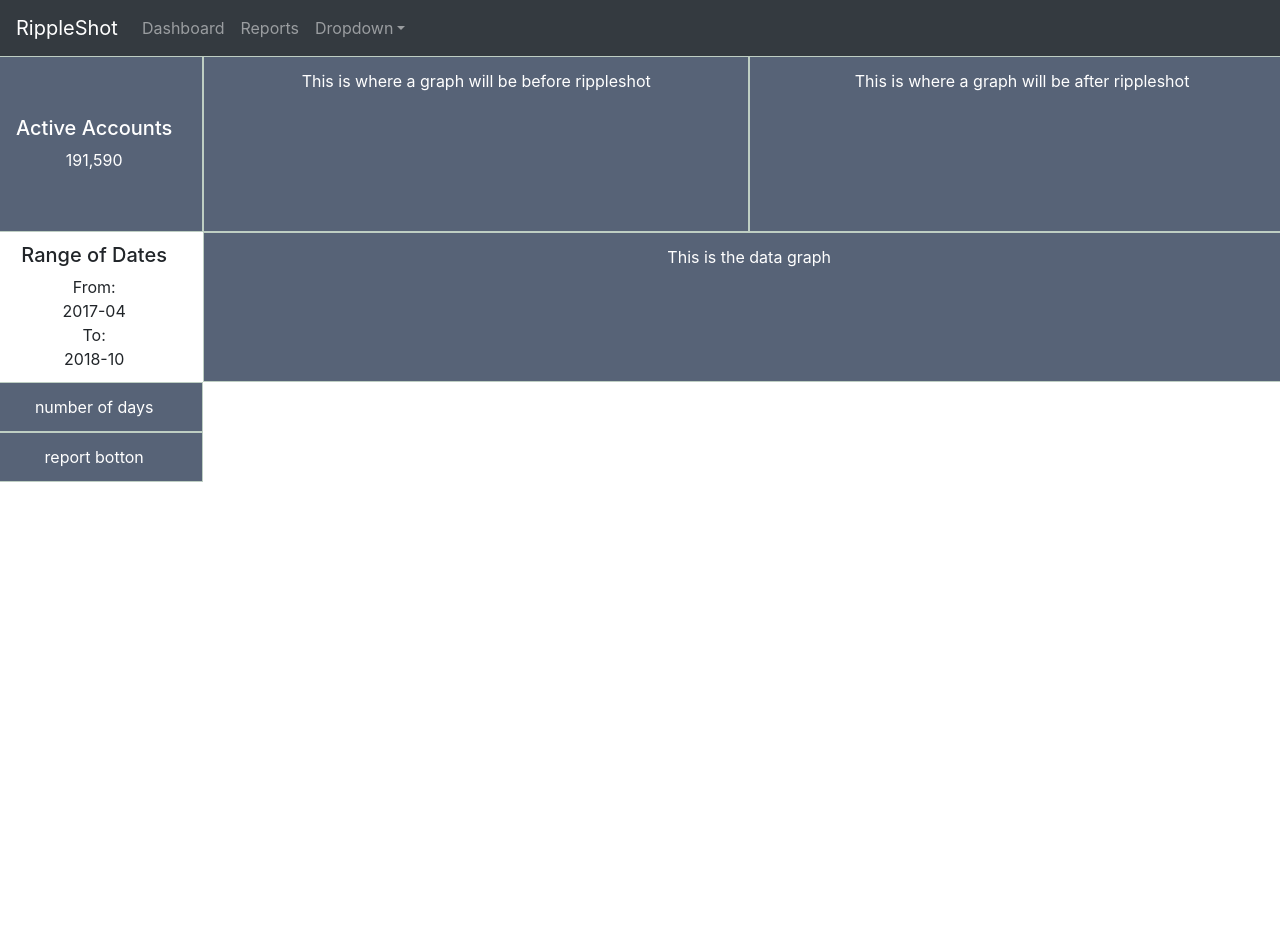
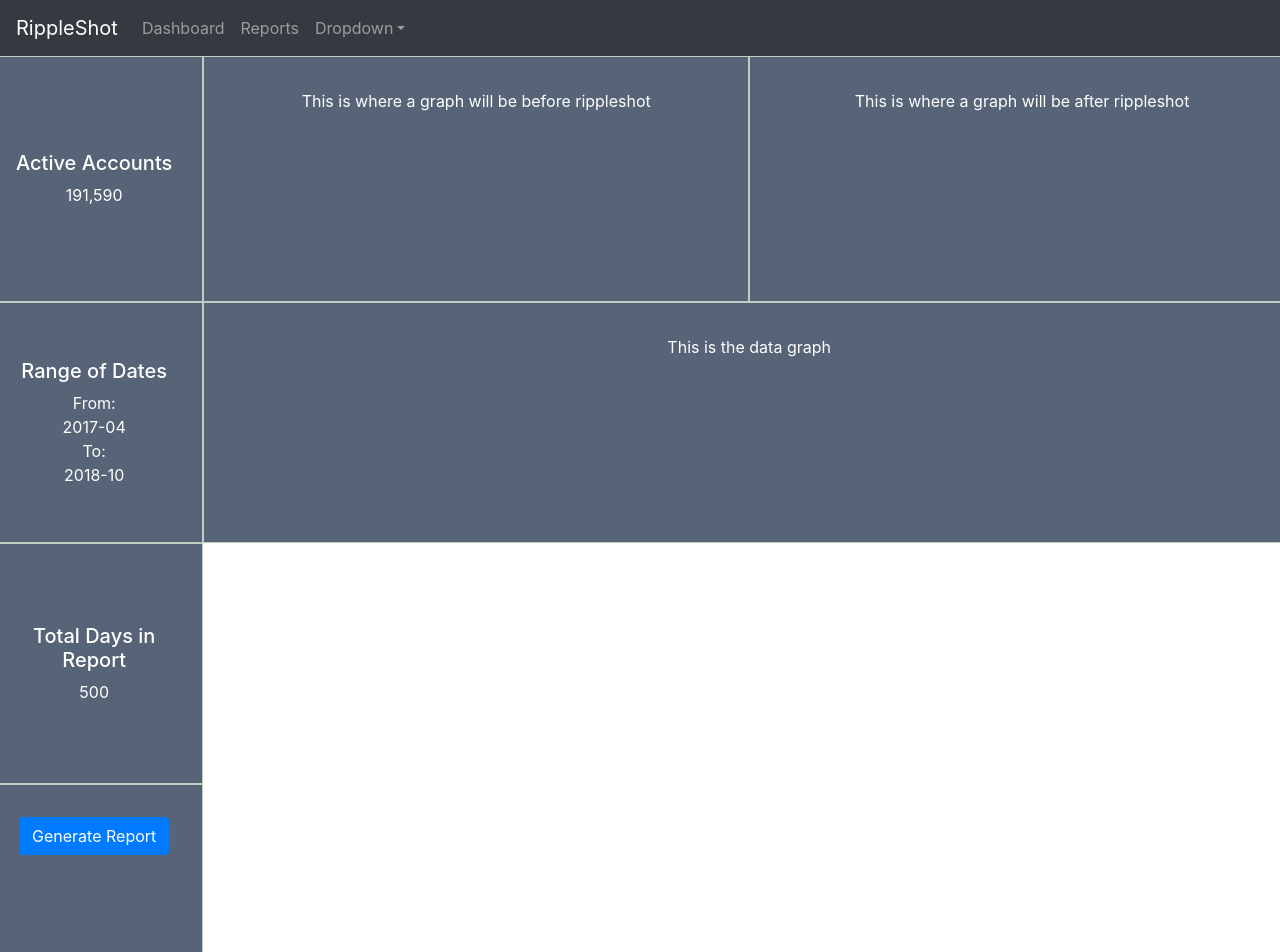
Before and after one commit to jcerda1/monthly-fraud-loss, a React (Create React App) app: page / in a window 1280 px wide. Shown: the top 952 px of the page. Before the commit the page ends 800 px from the top, so only its background shows below. Built offline with nearby package versions, Linux system fonts and the light colour scheme.

Commit message:
add css to grid

```diff
--- a/public/index.html
+++ b/public/index.html
@@ -24,7 +24,7 @@
     -->
     <!-- React-Bootstrap CSS -->
     <link rel="stylesheet" href="https://stackpath.bootstrapcdn.com/bootstrap/4.3.1/css/bootstrap.min.css" integrity="sha384-ggOyR0iXCbMQv3Xipma34MD+dH/1fQ784/j6cY/iJTQUOhcWr7x9JvoRxT2MZw1T" crossorigin="anonymous">
-    <title>React App</title>
+    <title>RippleShot</title>
   </head>
   <body>
     <noscript>You need to enable JavaScript to run this app.</noscript>
--- a/src/App.css
+++ b/src/App.css
@@ -24,9 +24,9 @@
 }
 
 .col {
-  padding-top: .75rem;
-  padding-bottom: .75rem;
-
+  padding-top: 2em;
+  padding-bottom: 2em;
+  text-align: center;
   border: 1px solid rgb(190, 206, 195);
   background-color: #576377;
   color: white;
--- a/src/components/ActiveAccount.js
+++ b/src/components/ActiveAccount.js
@@ -4,7 +4,7 @@ import React from 'react';
 
 let ActiveAccount = (props) => {
     return (
-      <div style={{'height': '150px', alignContent: 'center'}}>
+      <div style={{'height': '180px', alignContent: 'center'}}>
         <h5>
            Active Accounts
         </h5>
--- a/src/components/App.js
+++ b/src/components/App.js
@@ -1,11 +1,12 @@
 import React, { Component } from 'react';
 import '../App.css';
 import { Row, Col }  from 'react-bootstrap';
-import {mockData} from '../mockData/data'
+import {mockData} from '../mockData/data';
 import Header from './Header.js';
-import ActiveAccount from './ActiveAccount'
-import DateRange from './DateRange'
-
+import ActiveAccount from './ActiveAccount';
+import DateRange from './DateRange';
+import DaysRange from './DaysRange';
+import ReportButton from './ReportButton';
 
 class App extends Component {
   constructor() {
@@ -16,30 +17,33 @@ class App extends Component {
     }
   }
   render() {
-    console.log(this)
     return (
       <div className="App">
         <Header/>
           <Row>
-            <Col className="col" lg={2} md={2} sm={12} xs={12}>
+            <Col className="col" lg={2} md={2} sm={4} xs={12}>
               <ActiveAccount active={this.state.activeAccounts}/>
             </Col>
-            <Col className="col" lg={5} md={5} sm={12} xs={12}>
+            <Col className="col" lg={5} md={5} sm={4} xs={12}>
               This is where a graph will be before rippleshot
             </Col>
-            <Col className="col" lg={5} md={5} sm={12} xs={12}>
+            <Col className="col" lg={5} md={5} sm={4} xs={12}>
               This is where a graph will be after rippleshot
             </Col>
           </Row>
 
           <Row>
             <Col
+              className="col"
               xs={{span: 12, order: 2}}
               sm={{span: 12, order: 2}}
               md={{span: 2, order: 1}}
               lg={{span: 2, order: 1}}
             >
-              <DateRange fromRange={this.state.fraudLossByMonth[18].date} toRange={this.state.fraudLossByMonth[0].date} />
+              <DateRange
+                fromRange={this.state.fraudLossByMonth[18].date}
+                toRange={this.state.fraudLossByMonth[0].date}
+              />
             </Col>
             <Col className="col"
               lg={10} md={10}
@@ -54,13 +58,13 @@ class App extends Component {
 
           <Row>
             <Col className="col"lg={2} md={2}>
-             number of days
+               <DaysRange/>
             </Col>
           </Row>
 
           <Row>
-            <Col className="col"lg={2} md={2}>
-              report botton
+            <Col className="col" lg={2} md={2}>
+              <ReportButton variant={"primary"} value={'Generate Report'}/>
             </Col>
           </Row>
       </div>
--- a/src/components/DateRange.js
+++ b/src/components/DateRange.js
@@ -3,7 +3,7 @@ import React from 'react';
 
 let DateRange = (props) => {
   return (
-    <div style={{'height': '150px', alignContent: 'center'}}>
+    <div style={{'height': '175px', alignContent: 'center'}}>
       <h5>
         Range of Dates
       </h5>
--- /dev/null
+++ b/src/components/DaysRange.js
@@ -0,0 +1,15 @@
+import React from 'react';
+
+
+let DaysRange = (props) => {
+  return (
+    <div style={{height: '175px', alignContent: 'center'}}>
+      <h5>
+        Total Days in Report
+      </h5>
+        500
+    </div>
+  )
+};
+
+export default DaysRange;
--- /dev/null
+++ b/src/components/ReportButton.js
@@ -0,0 +1,15 @@
+import React from 'react';
+import { Button } from 'react-bootstrap'
+
+let ReportButton = (props) => {
+  return (
+    <div style={{height: '120px'}}>
+      <Button variant={props.variant}>
+        {props.value}
+      </Button>
+    </div>
+
+  )
+}
+
+export default ReportButton;
```
